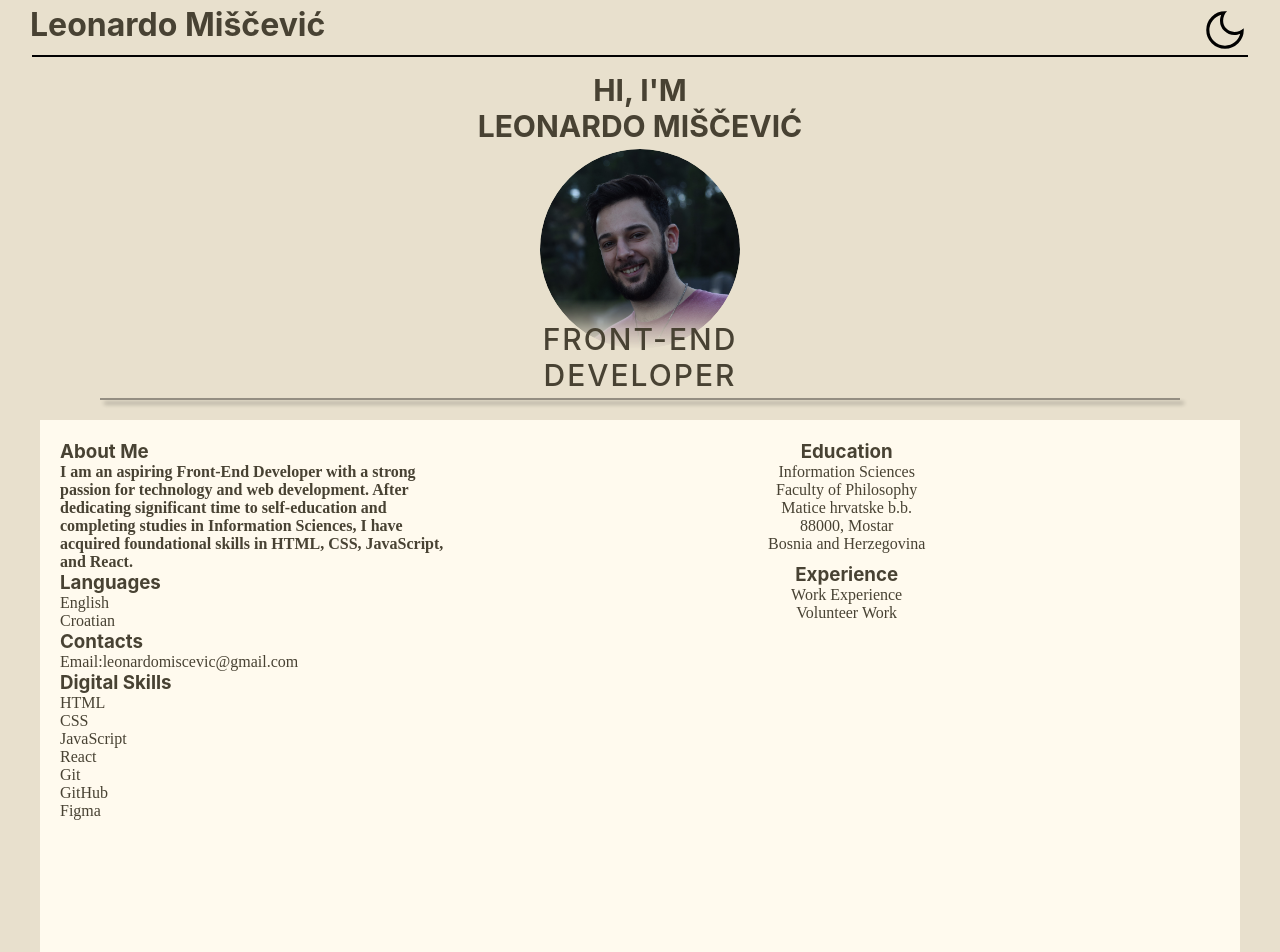
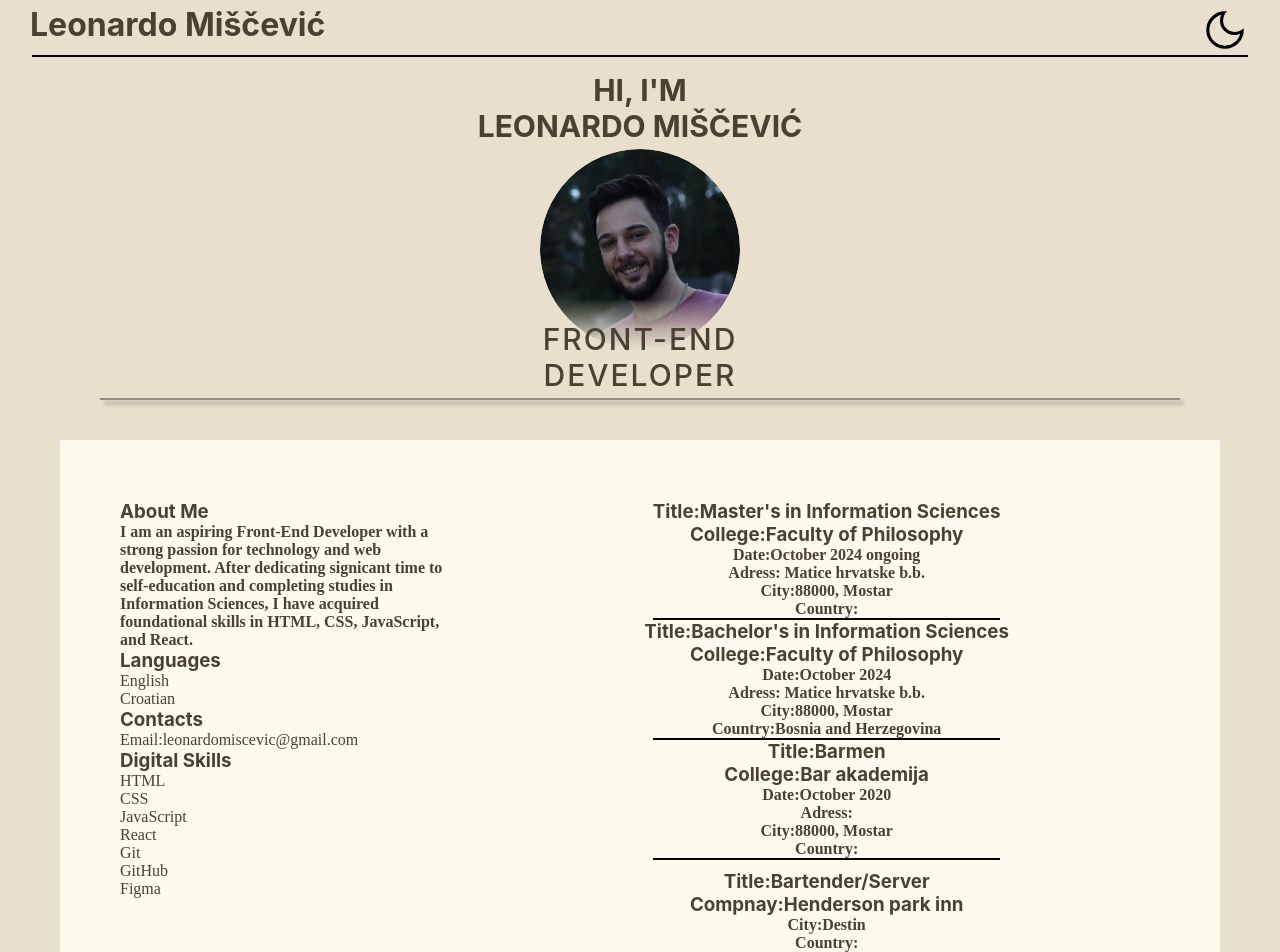
Before and after one commit to CookieCookieAlex/Resume, a React (Vite) app: page / in a window 1280 px wide. Shown: the top 952 px of the page. Built offline with nearby package versions, Linux system fonts and the light colour scheme.

Commit message:
adding functionality
adding functionality to the website by using props to take in data from a ResumeData.js

```diff
--- a/src/Components/About.jsx
+++ b/src/Components/About.jsx
@@ -1,8 +1,13 @@
+import React from 'react';
+import { ABOUTME } from '../ResumeData'; // Adjust the path as needed
+
 export default function About() {
+    const { title, description } = ABOUTME[0];
+
     return (
         <section className="about">
-            <h1 className=''>About Me</h1>
-            <h4 className=''>I am an aspiring Front-End Developer with a strong passion for technology and web development. After dedicating significant time to self-education and completing studies in Information Sciences, I have acquired foundational skills in HTML, CSS, JavaScript, and React.</h4>
+            <h1>{title}</h1>
+            <h4>{description}</h4>
         </section>
     )
 }
--- a/src/Components/Education.jsx
+++ b/src/Components/Education.jsx
@@ -1,12 +1,20 @@
+import React from 'react';
+import { EDUCATION } from '../ResumeData'; // Adjust the path as needed
+
 export default function Education() {
     return (
         <section className="education">
-            <h1 className=''>Education</h1>
-            <p className=''>Information Sciences</p>
-            <p className=''>Faculty of Philosophy</p>
-            <p className=''>Matice hrvatske b.b.</p>
-            <p className=''>88000, Mostar</p>
-            <p className=''>Bosnia and Herzegovina</p>
+            {EDUCATION.map((item, index) => (
+                <div key={index}>
+                    <h1>Title:{item.title}</h1>
+                    <h3>College:{item.college}</h3>
+                    <h4>Date:{item.date_of_completion}</h4>
+                    <h4>Adress:{item.address}</h4>
+                    <h4>City:{item.city}</h4>
+                    <h4>Country:{item.country}</h4>
+                    <hr />
+                </div>
+            ))}
         </section>
-    )
+    );
 }
--- a/src/Components/Experience.jsx
+++ b/src/Components/Experience.jsx
@@ -1,9 +1,22 @@
+import React from 'react';
+import { WORKEXPERIENCE } from '../ResumeData'; // Adjust the path as needed
+
 export default function Experience() {
     return (
-        <section className="experience">
-            <h1 className=''>Experience</h1>
-            <p className=''>Work Experience</p>
-            <p className=''>Volunteer Work</p>
+        <section className="exoerience">
+            {WORKEXPERIENCE.map((item, index) => (
+                <div key={index}>
+                    <h1>Title:{item.title}</h1>
+                    <h3>Compnay:{item.company}</h3>
+                    <h4>City:{item.city}</h4>
+                    <h4>Country:{item.country}</h4>
+                    <h4>Date:{item.date_of_completion}</h4>
+                    <p>Description:{item.description}</p>
+                    <hr />
+                </div>
+
+            ))}
+
         </section>
-    )
+    );
 }
--- a/src/data.js
+++ b/src/ResumeData.js
@@ -23,7 +23,7 @@ export const EDUCATION = [
     date_of_completion: "October 2024",
     address: " Matice hrvatske b.b.",
     city: "88000, Mostar",
-    Country: "Bosnia and Herzegovina",
+    country: "Bosnia and Herzegovina",
   },
   {
     title: "Barmen",
--- a/src/index.css
+++ b/src/index.css
@@ -114,10 +114,10 @@ main {
 
   justify-content: space-between;
   align-items: flex-start;
-  margin: 10px;
-  padding: 10px;
+  margin: 30px;
+  padding: 50px;
   background-color: #fffaee;
-  height: 1000px;
+
   flex-wrap: wrap;
   gap: 20px;
 }
```
